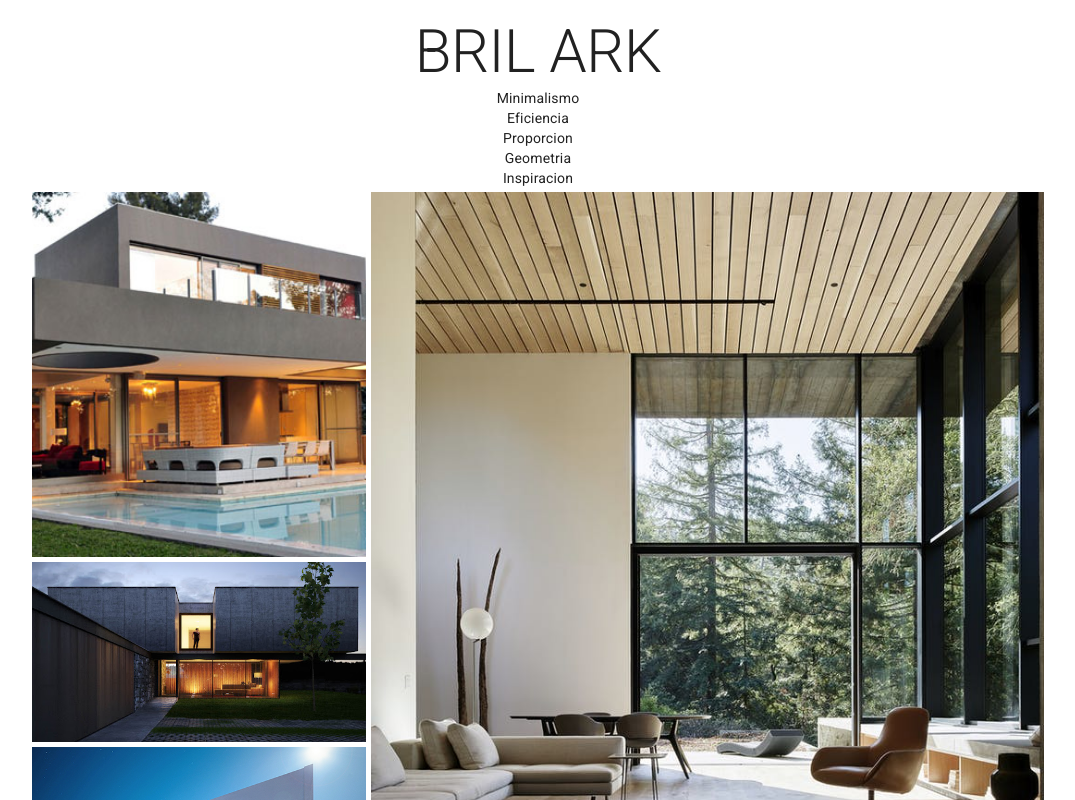
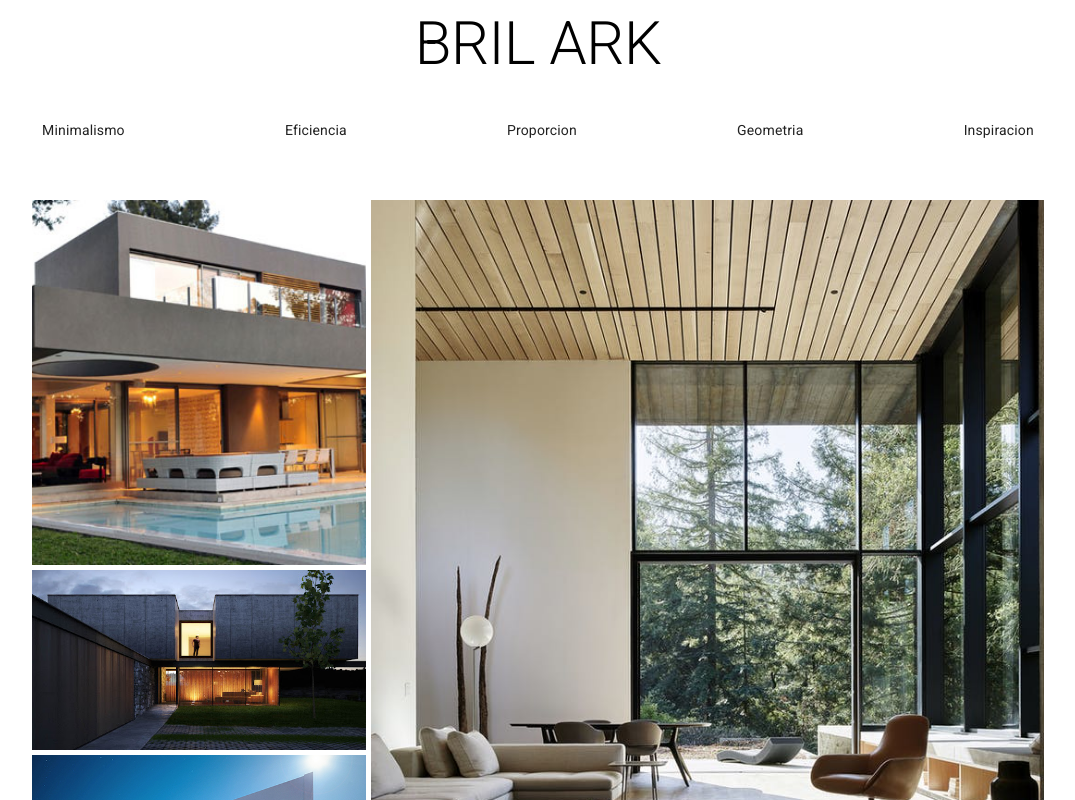
Before and after one commit to superjonic/Architecture-Portfolio, a React (Create React App) app: page / in a window 1280 px wide. Shown: the top 800 px of the page, without its empty margins (102-1177 px from the left). Built offline with nearby package versions, Linux system fonts and the light colour scheme.

Commit message:
working on header

```diff
--- a/src/components/Header.jsx
+++ b/src/components/Header.jsx
@@ -20,24 +20,22 @@ export default function Header() {
         display: 'flex',
 
         '& > :not(style)': {
-          m: 1,
+
           width: '100%',
           height: 130,
         },
         justifyContent: 'center',
-        marginBottom: '3vw'
+
+        flexDirection: 'column'
       }}>
-        <Paper elevation ={0}>
-            <Typography variant ="h2" align= "center" >BRIL ARK</Typography>
+        <Typography variant ="h2" align= "center" style={{height:'14vh'}} >BRIL ARK</Typography>
+
+        <Paper elevation ={0} style={{display:'flex', flexDirection:'row', justifyContent:'space-around', height:'10vh'}}>
             <Typography variant ="body2" component="h1" align= "center" >Minimalismo</Typography>
             <Typography variant ="body2" component ="h1" align= "center" >Eficiencia</Typography>
             <Typography variant ="body2" component ="h1" align= "center" >Proporcion</Typography>
             <Typography variant ="body2" component ="h1" align= "center" >Geometria</Typography>
             <Typography variant ="body2" component ="h1" align= "center" >Inspiracion</Typography>
-
-
-
-
         </Paper>
 
 
```
